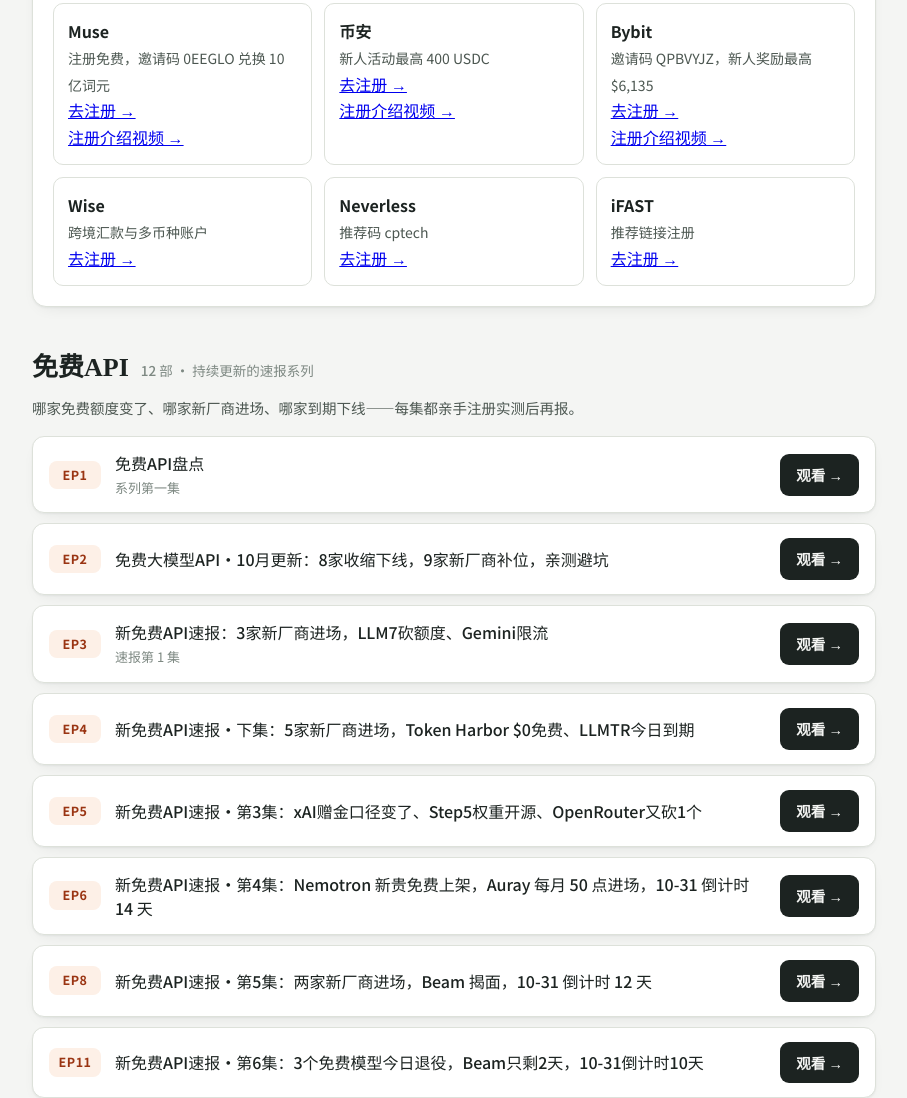
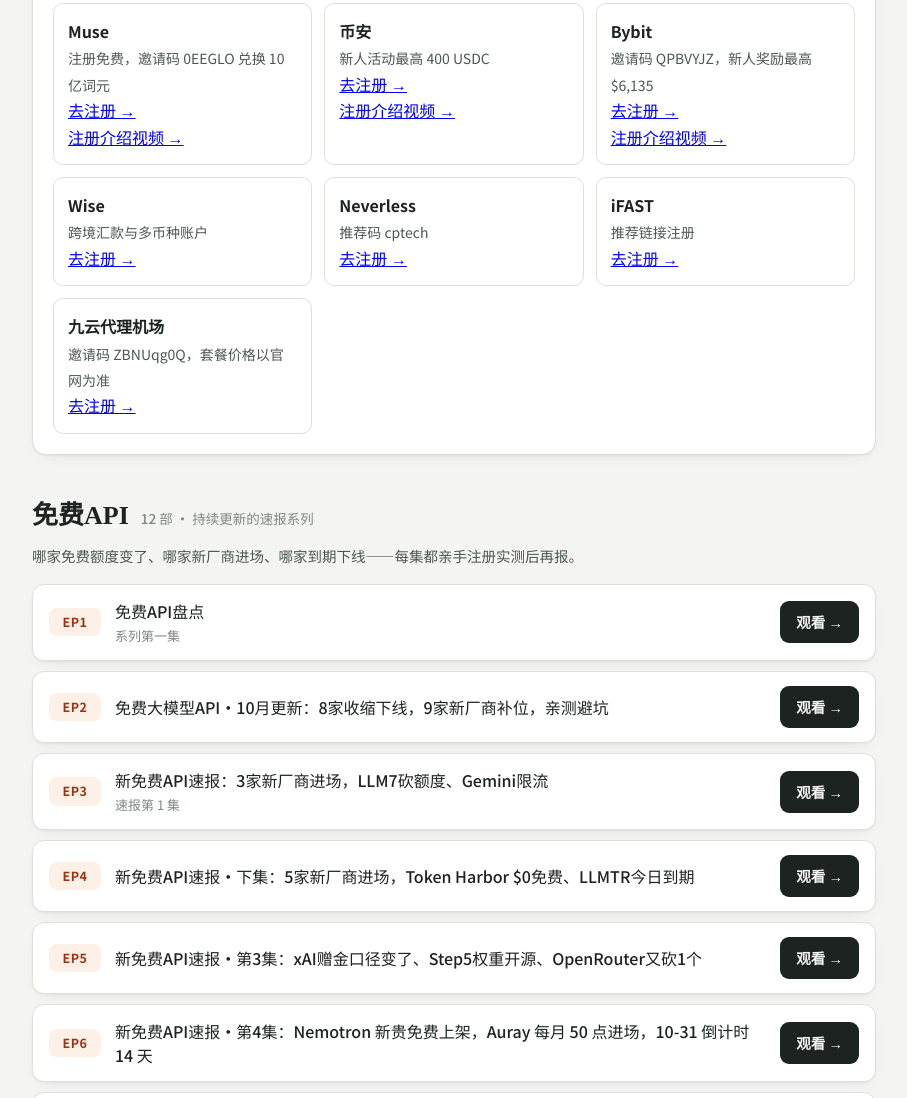
Before and after one commit to longbqxh/dianw-sites, a plain HTML site: page catalog/space.html in a window 1280 px wide. Shown: the part 670-1768 px from the top of the page, without its empty margins (186-1093 px from the left). Drawn offline with Linux system fonts and the light colour scheme.

Commit message:
推广区新增九云代理机场（邀请码 ZBNUqg0Q）

```diff
--- a/catalog/space.html
+++ b/catalog/space.html
@@ -241,6 +241,7 @@
           <div style="border:1px solid var(--line);border-radius:10px;padding:14px"><b>Wise</b><br><span style="color:var(--ink-2);font-size:14px">跨境汇款与多币种账户</span><br><a href="https://wise.com/invite/irhn/boqil2" target="_blank" rel="noopener">去注册 →</a></div>
           <div style="border:1px solid var(--line);border-radius:10px;padding:14px"><b>Neverless</b><br><span style="color:var(--ink-2);font-size:14px">推荐码 cptech</span><br><a href="https://neverless.com/referral?code=cptech" target="_blank" rel="noopener">去注册 →</a></div>
           <div style="border:1px solid var(--line);border-radius:10px;padding:14px"><b>iFAST</b><br><span style="color:var(--ink-2);font-size:14px">推荐链接注册</span><br><a href="https://www.ifastgb.com/tellafriend/boqil5097" target="_blank" rel="noopener">去注册 →</a></div>
+          <div style="border:1px solid var(--line);border-radius:10px;padding:14px"><b>九云代理机场</b><br><span style="color:var(--ink-2);font-size:14px">邀请码 ZBNUqg0Q，套餐价格以官网为准</span><br><a href="https://9991.jiuyundl.com/#/register?invite_code=ZBNUqg0Q" target="_blank" rel="noopener">去注册 →</a></div>
         </div>
       </section>
         <section data-cat="api" id="api">
```
Also changed, not shown: api/index.html (+1 -0 lines).
